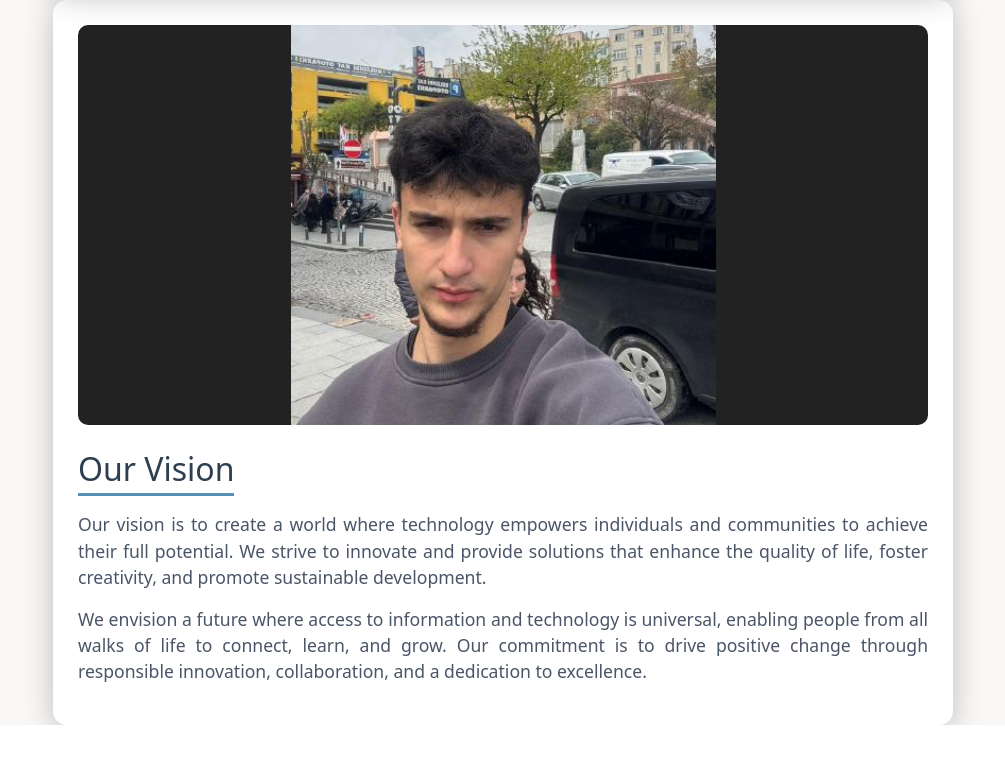
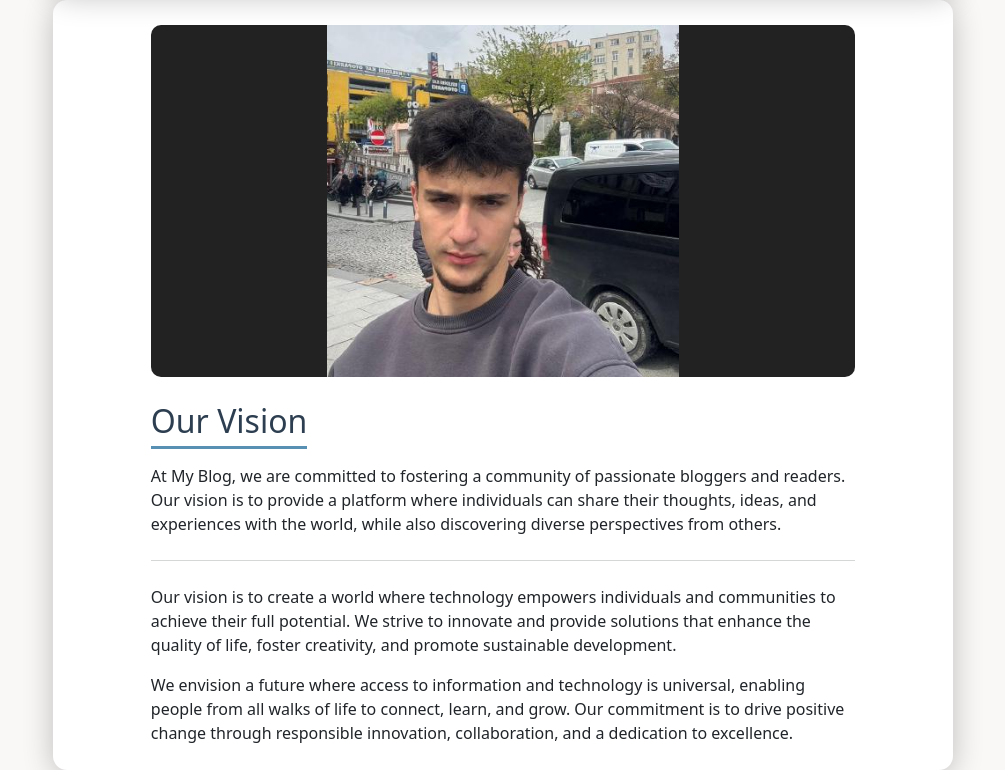
Before and after one commit to hamzaseriat/SecondBlog, a Django app: page /vision/ in a window 1280 px wide. Shown: the part 106-876 px from the top of the page, without its empty margins (137-1142 px from the left). Before the commit the page ends 831 px from the top, so only its background shows below. Run offline with Django 5.2, Linux system fonts and the light colour scheme; some libraries are stand-ins or nearby versions.

Commit message:
Vision.html more regular paper design and Bloggers.html designed with Auth models in Blogs

```diff
--- a/blogs/account/models.py
+++ b/blogs/account/models.py
@@ -1,6 +1,6 @@
 from django.db import models
 from django.utils.text import slugify
-
+from django.contrib.auth.models import User
 # Create your models here.
 class Blog_editors(models.Model):
     id = models.IntegerField(),
@@ -32,7 +32,7 @@ class Blogs(models.Model):
   is_home = models.BooleanField(default=False)
   slug = models.SlugField(blank=True,unique=True,db_index=True,editable=False)
   category = models.ManyToManyField(Category)
-
+  author = models.ForeignKey(User, on_delete=models.CASCADE, related_name="blogs", null=True, blank=True)
 
   def __str__(self):
      return   f"{self.title}"
--- a/blogs/account/templates/account/Blogers.html
+++ b/blogs/account/templates/account/Blogers.html
@@ -5,7 +5,9 @@
     <h2>Yazarlarımız (Yöneticiler)</h2>
     <div class="row">
         {% for blogger in Blogers %}
-            <div class="col-md-4 mb-3">
+            <div class="col-md-4 mb-3 ">
+                <class="card h-100">
+
                 <div class="card">
                     <div class="card-body">
                         <h5 class="card-title">
--- a/blogs/account/templates/account/vision.html
+++ b/blogs/account/templates/account/vision.html
@@ -3,17 +3,42 @@
 
 {% block css_files %}
     <link rel="stylesheet" href="{% static 'account/static/css/style.css' %}">
+
 {% endblock %}
 
 {% block content %}
 <div class="container">
-    <div class="header-image-container">
-        <img src="{% static 'img/myself.jpg' %}" alt="Vision" class="header-image">
-    </div>
-    <div class="vision-text">
-        <h1>Our Vision</h1>
-        <p>Our vision is to create a world where technology empowers individuals and communities to achieve their full potential. We strive to innovate and provide solutions that enhance the quality of life, foster creativity, and promote sustainable development.</p>
-        <p>We envision a future where access to information and technology is universal, enabling people from all walks of life to connect, learn, and grow. Our commitment is to drive positive change through responsible innovation, collaboration, and a dedication to excellence.</p>
+    <div class="row justify-content-center">
+        <div class="col-lg-10">
+            <div class="vision-card">
+                <!-- Üst Görsel Alanı -->
+                <div class="header-image-container">
+                    <img src="{% static 'img/myself.jpg' %}" alt="Our Vision" class="header-image">
+                </div>
+
+                <!-- Resim ile Metni Ayıran Çizgi -->
+                <div class="image-text-divider"></div>
+
+                <!-- Metin Alanı -->
+                <div class="vision-content">
+                    <h1 class="vision-title">Our Vision</h1>
+                    <div class="title-underline"></div>
+
+                    <p class="vision-lead">
+                        At My Blog, we are committed to fostering a community of passionate bloggers and readers. Our vision is to provide a platform where individuals can share their thoughts, ideas, and experiences with the world, while also discovering diverse perspectives from others.
+                    </p>
+
+                    <hr class="my-4 text-muted opacity-25">
+
+                    <p class="vision-paragraph">
+                        Our vision is to create a world where technology empowers individuals and communities to achieve their full potential. We strive to innovate and provide solutions that enhance the quality of life, foster creativity, and promote sustainable development.
+                    </p>
+                    <p class="vision-paragraph mb-0">
+                        We envision a future where access to information and technology is universal, enabling people from all walks of life to connect, learn, and grow. Our commitment is to drive positive change through responsible innovation, collaboration, and a dedication to excellence.
+                    </p>
+                </div>
+            </div>
+        </div>
     </div>
 </div>
 {% endblock content %}
--- a/blogs/account/views.py
+++ b/blogs/account/views.py
@@ -22,7 +22,7 @@ def vision(request):
     return render(request, 'account/vision.html')
 
 def Blogers(request):
-    admins = User.objects.filter(is_admin=True, is_staff=True).annotate(blog_count=Count('blogs'))
+    admins = User.objects.filter(blogs__isnull=False).distinct()
     return render(request, 'account/Blogers.html', {'Blogers': admins})
 
 def blog_details(request, slug):
```
Also changed, not shown: blogs/account/migrations/0011_blogs_author.py (added), blogs/db.sqlite3.
